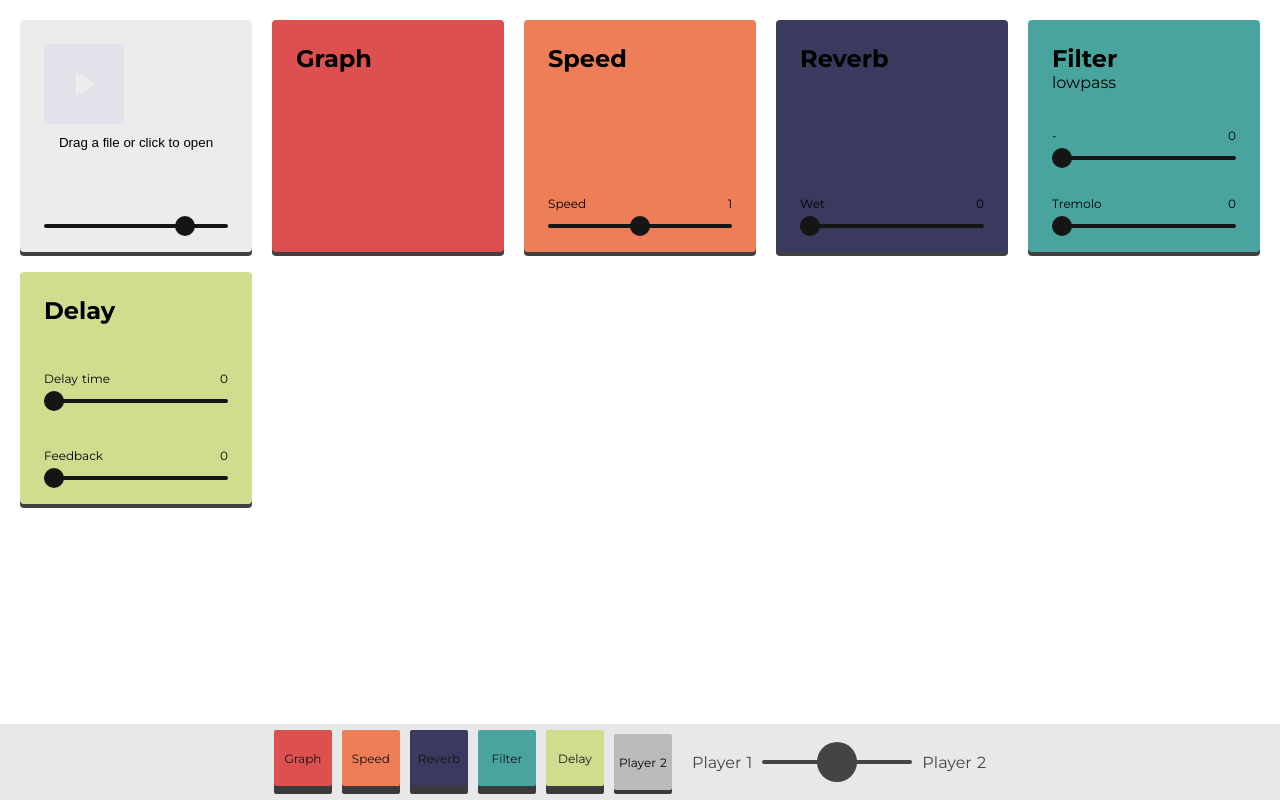
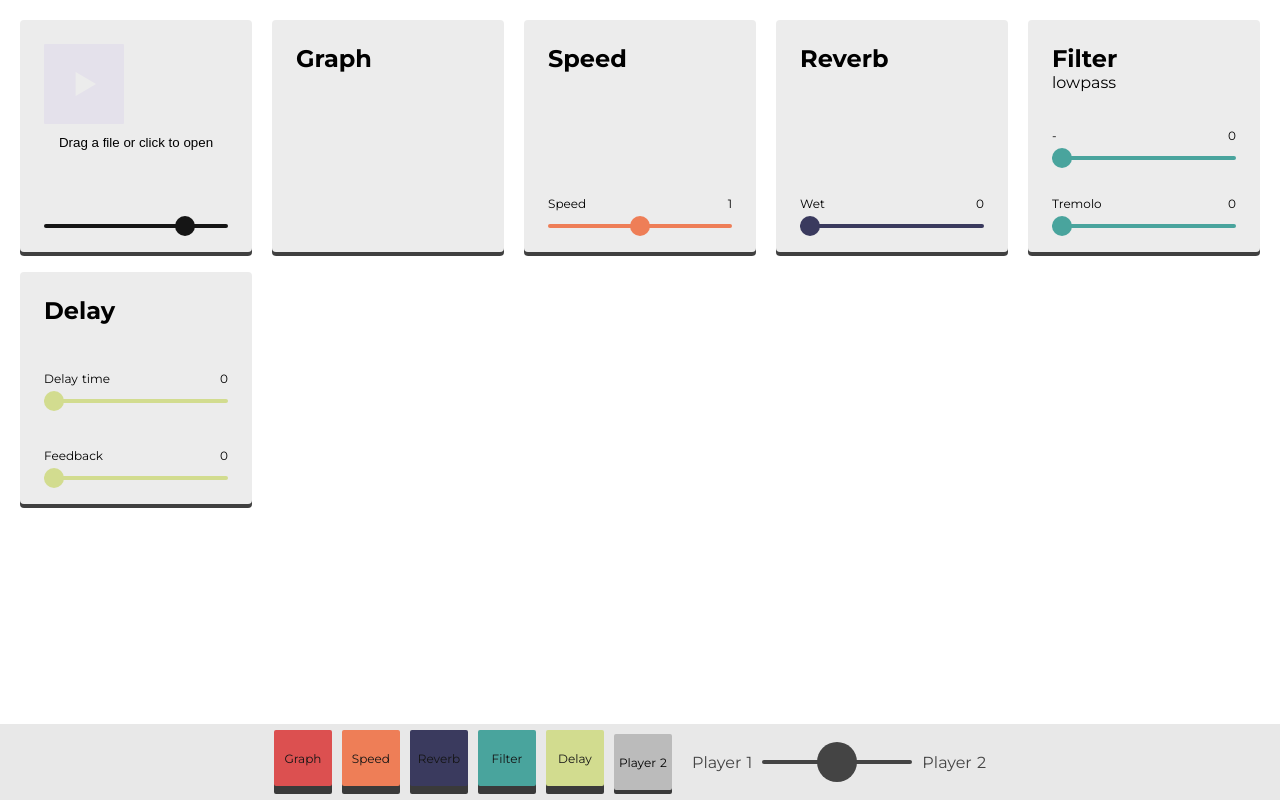
Before and after one commit to nckn/effe, a Nuxt app: page / in a window 1280 px wide. Built offline with nearby package versions, Linux system fonts and the light colour scheme; no server answers.

Commit message:
New attempt at color coding

```diff
--- a/assets/scss/main.scss
+++ b/assets/scss/main.scss
@@ -208,11 +208,21 @@ canvas#analyser {
           white-space: normal;
         }
       }
-      &#graph { background: $c-graph; }
-      &#speed { background: $c-speed; }
-      &#reverb { background: $c-reverb; }
-      &#filter { background: $c-filter; }
-      &#delay { background: $c-delay; }
+      // &#graph {
+      //   background: $c-graph;
+      // }
+      // &#speed {
+      //   background: $c-speed;
+      // }
+      // &#reverb {
+      //   background: $c-reverb;
+      // }
+      // &#filter {
+      //   background: $c-filter;
+      // }
+      // &#delay {
+      //   background: $c-delay;
+      // }
       h2 {
 
       }
@@ -590,6 +600,38 @@ input[type=range]:focus::-moz-range-track {
     background: #ccc;
 }
 
+@mixin makeGUINodeColor($color) {
+  input[type=range] {
+    background-color: $color;
+  }
+  input[type="range"]::-webkit-slider-thumb { /* input[type="range"]::-moz-range-thumb */
+    background-color: $color !important;
+  }
+}
+
+.node {
+  &#graph {
+    // background: $c-graph;
+    @include makeGUINodeColor($c-graph);
+  }
+  &#speed {
+    // background: $c-speed;
+    @include makeGUINodeColor($c-speed);
+  }
+  &#reverb {
+    // background: $c-reverb;
+    @include makeGUINodeColor($c-reverb);
+  }
+  &#filter {
+    // background: $c-filter;
+    @include makeGUINodeColor($c-filter);
+  }
+  &#delay {
+    // background: $c-delay;
+    @include makeGUINodeColor($c-delay);
+  }
+}
+
 #impulse {
     visibility: hidden;
 }
```
